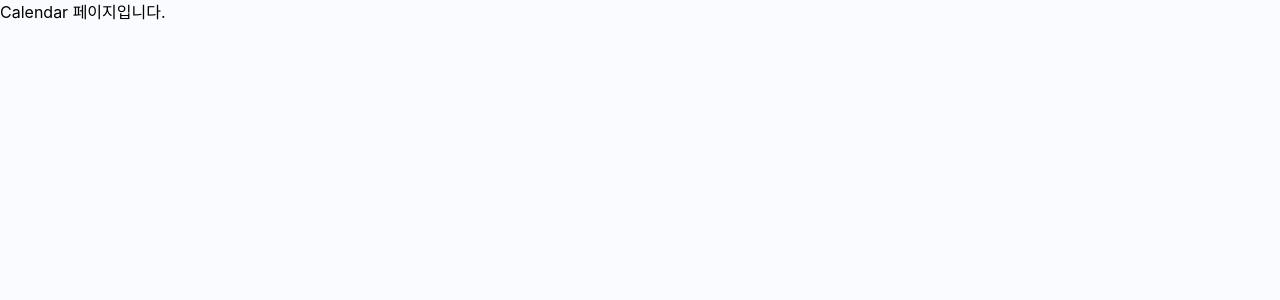
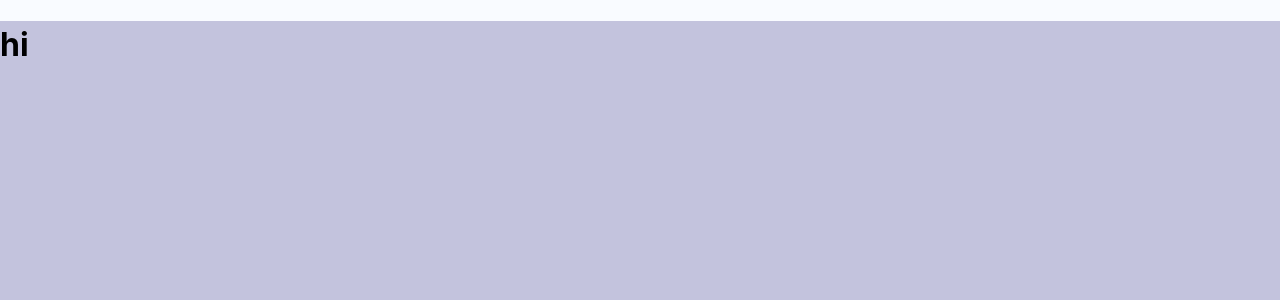
Before and after one commit to Teammanagers/FrontEnd, a React (Vite) app: page /calendar in a window 1280 px wide. Shown: the top 300 px of the page. Built offline with nearby package versions, Linux system fonts and the light colour scheme.

Commit message:
chore:react-calendar 설치

```diff
--- a/package.json
+++ b/package.json
@@ -15,6 +15,7 @@
     "@radix-ui/react-dialog": "^1.1.1",
     "@tanstack/react-query": "^5.50.1",
     "react": "^18.3.1",
+    "react-calendar": "^5.0.0",
     "react-dom": "^18.3.1",
     "react-router-dom": "^6.24.1",
     "styled-components": "^6.1.11",
--- a/src/pages/calendar/calendar.tsx
+++ b/src/pages/calendar/calendar.tsx
@@ -1,3 +1,11 @@
+import Styled from './styles';
+
 export const CalendarPage = () => {
-  return <>Calendar 페이지입니다.</>;
+  return (
+    <>
+      <Styled.Container>
+        <h1>hi</h1>
+      </Styled.Container>
+    </>
+  );
 };
--- /dev/null
+++ b/src/pages/calendar/styles.tsx
@@ -0,0 +1,12 @@
+import styled from 'styled-components';
+
+const Container = styled.div`
+  width: 100vw;
+  height: 100vh;
+  /* width: 1920px;
+  height: 1080px; */
+  /* background-color: rgba(249, 251, 255, 1); */
+  background-color: #c3c3dd;
+`;
+
+export default { Container };
--- a/src/pages/main.tsx
+++ b/src/pages/main.tsx
@@ -2,4 +2,4 @@ const MainPage = () => {
   return <>Main 페이지입니다.</>;
 };
 
-export default MainPage
+export default MainPage;
```
Also changed, not shown: src/components/login/calendar/calendar.tsx (added), 1 other file (tests, documents, lock files or other folders).
